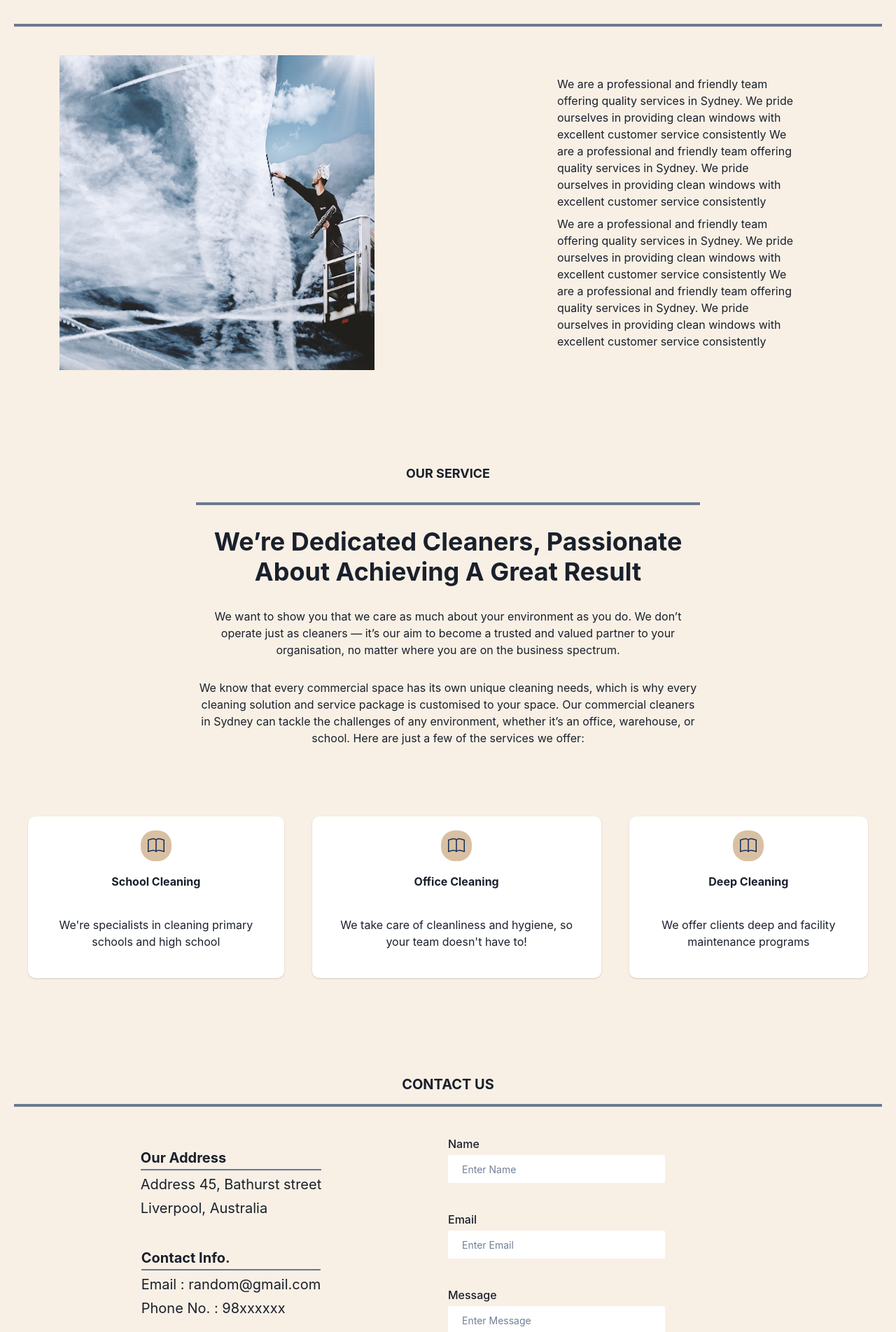
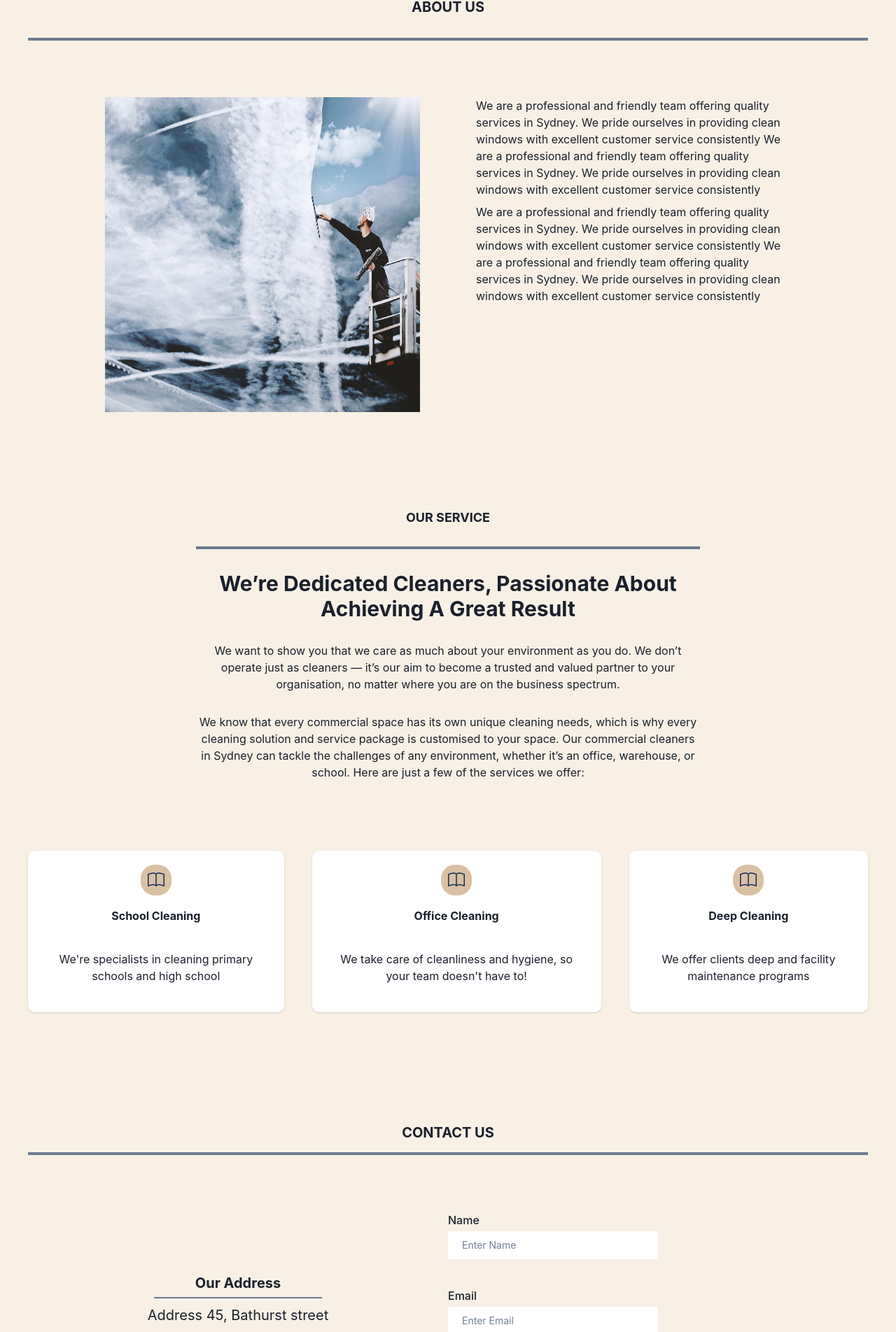
Before and after one commit to nirajkhatri/schmickwindowcleaning, a React (Vite) app: page / in a window 1280 px wide. Shown: the part 874-2778 px from the top of the page at 70% size. Built offline with nearby package versions, Linux system fonts and the light colour scheme.

Commit message:
mobile responsive fix

```diff
--- a/src/features/components/Footer.tsx
+++ b/src/features/components/Footer.tsx
@@ -1,7 +1,8 @@
-import { Flex, Heading } from "@chakra-ui/react";
+import { Flex, Heading, useBreakpointValue } from "@chakra-ui/react";
 import COLOR from "../../constants/COLOR";
 
 const Footer = () => {
+  const isMobile = useBreakpointValue({ base: true, md: false });
   return (
     <Flex
       bg={COLOR.LIGHT_CREAM}
@@ -9,7 +10,7 @@ const Footer = () => {
       justifyContent={"center"}
       alignItems={"center"}
     >
-      <Heading size={"md"}>
+      <Heading textAlign={"center"} size={isMobile ? "sm" : "md"}>
         &copy; {new Date().getFullYear()} , Schmick Window Cleaning
       </Heading>
     </Flex>
--- a/src/features/components/TopBar.tsx
+++ b/src/features/components/TopBar.tsx
@@ -1,7 +1,19 @@
-import { Box, Button, Flex, Link, Text } from "@chakra-ui/react";
+import {
+  Box,
+  Button,
+  Flex,
+  IconButton,
+  Link,
+  Text,
+  useBreakpointValue,
+} from "@chakra-ui/react";
 import COLOR from "../../constants/COLOR";
+import { AiOutlineMenu } from "react-icons/ai";
 
 const TopBar = () => {
+  const displayer = useBreakpointValue({ base: "flex", md: "none" });
+  const displayer1 = useBreakpointValue({ base: "none", md: "flex" });
+
   return (
     <Flex
       px={"40px"}
@@ -16,12 +28,15 @@ const TopBar = () => {
           SWC
         </Text>
       </Box>
-      <Box display={"flex"} flex={1} justifyContent={"flex-end"} gap={8}>
+      <Box display={displayer1} flex={1} justifyContent={"flex-end"} gap={8}>
         <Button as={Link}>Home</Button>
         <Button as={Link}>About</Button>
         <Button as={Link}>Service</Button>
         <Button as={Link}>Contact</Button>
       </Box>
+      <IconButton display={displayer} aria-label="menu-button">
+        <AiOutlineMenu />
+      </IconButton>
     </Flex>
   );
 };
--- a/src/screens/AboutScreen.tsx
+++ b/src/screens/AboutScreen.tsx
@@ -13,13 +13,13 @@ import COLOR from "../constants/COLOR";
 
 const AboutScreen = () => {
   const flexDirection1 = useBreakpointValue({ base: "column", md: "row" });
-
+  const isMobile = useBreakpointValue({ base: true, md: false });
   return (
     <Flex
       flexDirection={"column"}
       height={"100%"}
-      px={"20px"}
-      py={"20px"}
+      px={"40px"}
+      py={"40px"}
       alignItems={"center"}
       bg={COLOR.LIGHT_CREAM}
     >
@@ -35,21 +35,17 @@ const AboutScreen = () => {
 
       <Flex
         flexDirection={flexDirection1 as any}
-        mt={"40px"}
+        mt={20}
+        mb={20}
         justifyContent={"center"}
         justifyItems={"center"}
         gap={20}
       >
-        <Box display={"flex"} flex={1} justifyContent={"center"}>
-          <Image src={ABOUT_IMAGE} height={450} w={450} />
+        <Box display={"flex"} justifyContent={"flex-end"} flex={1}>
+          <Image src={ABOUT_IMAGE} height={isMobile ? 300 : 450} w={450} />
         </Box>
-        <Box
-          display={"flex"}
-          flex={1}
-          justifyContent={"center"}
-          alignItems={"center"}
-        >
-          <VStack w={"60%"}>
+        <Box display={"flex"} flex={1}>
+          <VStack w={isMobile ? "100%" : "80%"}>
             <Text>
               We are a professional and friendly team offering quality services
               in Sydney. We pride ourselves in providing clean windows with
--- a/src/screens/ContactScreen.tsx
+++ b/src/screens/ContactScreen.tsx
@@ -17,14 +17,16 @@ const ContactScreen = () => {
   const widthDir = useBreakpointValue({ base: "100%", md: "50%" });
   const marginDir = useBreakpointValue({ base: "20px", md: "0" });
 
-  const btnDir = useBreakpointValue({ base: "center", md: "flex-start" });
+  const btnDir = useBreakpointValue({ base: "flex-start", md: "flex-start" });
+
+  const isMobile = useBreakpointValue({ base: true, md: false });
 
   return (
     <Flex
       bg={COLOR.LIGHT_CREAM}
       flexDirection={"column"}
-      px={"20px"}
-      py={"20px"}
+      px={"40px"}
+      py={"40px"}
       height={"100%"}
     >
       <Box>
@@ -34,27 +36,55 @@ const ContactScreen = () => {
         <Divider height={1} w={"100%"} backgroundColor={COLOR.BLUE} />
       </Box>
 
-      <Flex flexDirection={flexDirection1 as any} flex={1} mt={10}>
-        <Flex flex={1} alignItems={"center"} flexDir={"column"} gap={10}>
-          <Flex mt={"20px"} flexDir={"column"}>
-            <Heading size="md" mb={1}>
-              Our Address
-            </Heading>
-            <Divider height={"0.5"} w={"100%"} backgroundColor={COLOR.BLUE} />
-            <Text mt={1} mb={1} fontSize={"20px"}>
+      <Flex
+        flexDirection={flexDirection1 as any}
+        flex={1}
+        mt={isMobile ? 10 : 20}
+      >
+        <Flex
+          flex={1}
+          alignItems={"center"}
+          justifyContent={"center"}
+          flexDir={"column"}
+          gap={10}
+        >
+          <Flex
+            width={"100%"}
+            flexDir={"column"}
+            alignItems={isMobile ? "flex-start" : "center"}
+          >
+            <Heading size={"md"}>Our Address</Heading>
+            <Divider
+              my={2}
+              height={"0.5"}
+              w={"40%"}
+              backgroundColor={COLOR.BLUE}
+            />
+            <Text mb={1} fontSize={isMobile ? "md" : "20px"}>
               Address 45, Bathurst street{" "}
             </Text>
-            <Text fontSize={"20px"}>Liverpool, Australia</Text>
+            <Text fontSize={isMobile ? "md" : "20px"}>
+              Liverpool, Australia
+            </Text>
           </Flex>
-          <Flex flexDir={"column"}>
-            <Heading size={"md"} mt={1} mb={1}>
-              Contact Info.
-            </Heading>
-            <Divider height={"0.5"} w={"100%"} backgroundColor={COLOR.BLUE} />
-            <Text mt={1} mb={1} fontSize={"20px"}>
-              Email : random@gmail.com
+          <Flex
+            w="100%"
+            flexDir={"column"}
+            alignItems={isMobile ? "flex-start" : "center"}
+          >
+            <Heading size={"md"}>Contact Info.</Heading>
+            <Divider
+              my={2}
+              height={"0.5"}
+              w={"40%"}
+              backgroundColor={COLOR.BLUE}
+            />
+            <Text mb={1} fontSize={isMobile ? "md" : "20px"}>
+              Email : nirajkhatri.official@gmail.com
             </Text>
-            <Text fontSize={"20px"}>Phone No. : 98xxxxxx</Text>
+            <Text fontSize={isMobile ? "md" : "20px"}>
+              Phone No. : 048-127-2316
+            </Text>
           </Flex>
         </Flex>
         <Flex flex={1} flexDirection={"column"}>
--- a/src/screens/HomeScreen.tsx
+++ b/src/screens/HomeScreen.tsx
@@ -13,30 +13,36 @@ const HomeScreen = () => {
       flex={1}
       height={"100%"}
       justifyContent={"center"}
+      padding={"40px"}
     >
       <Flex
         flexDir="column"
         justifyContent={"center"}
         alignItems={"center"}
         gap={35}
-        padding={20}
         color={COLOR.BLUE}
         textAlign={"center"}
         w={"100%"}
       >
-        <Heading size={"md"} fontWeight={"bold"}>
+        <Heading
+          width={"100%"}
+          size={{ base: "sm", md: "md" }}
+          fontWeight={"bold"}
+        >
           BEST GLASS AND COMMERCIAL CLEANING SERVICE
         </Heading>
         <Heading
           letterSpacing={"wider"}
-          size={"md"}
+          size={{ base: "sm", md: "md" }}
           width={{ base: "100%", md: "60%" }}
         >
           We offer the leading commercial cleaning services in Sydney: real
           people, delivering real results.
         </Heading>
-        <Heading size={"md"}>CALL US TODAY - 0431 381 925</Heading>
-        <Heading size={"md"}></Heading>
+        <Heading size={{ base: "sm", md: "md" }}>
+          CALL US TODAY - 048 127 2316
+        </Heading>
+        <Heading size={{ base: "sm", md: "md" }}></Heading>
         <Button
           style={{
             padding: "10px",
--- a/src/screens/ServiceScreen.tsx
+++ b/src/screens/ServiceScreen.tsx
@@ -16,6 +16,7 @@ import { BsBook } from "react-icons/bs";
 const ServiceScreen = () => {
   const flexDirection1 = useBreakpointValue({ base: "column", md: "row" });
   const width1 = useBreakpointValue({ base: "100%", md: "60%" });
+  const isMobile = useBreakpointValue({ base: true, md: false });
 
   return (
     <Flex
@@ -37,7 +38,7 @@ const ServiceScreen = () => {
           backgroundColor={COLOR.BLUE}
         />
 
-        <Heading fontWeight={"bold"}>
+        <Heading size={isMobile ? "md" : "lg"} fontWeight={"bold"}>
           We’re Dedicated Cleaners, Passionate About Achieving A Great Result
         </Heading>
         <Text>
```
Also changed, not shown: src/utils/responsive.ts (added).
